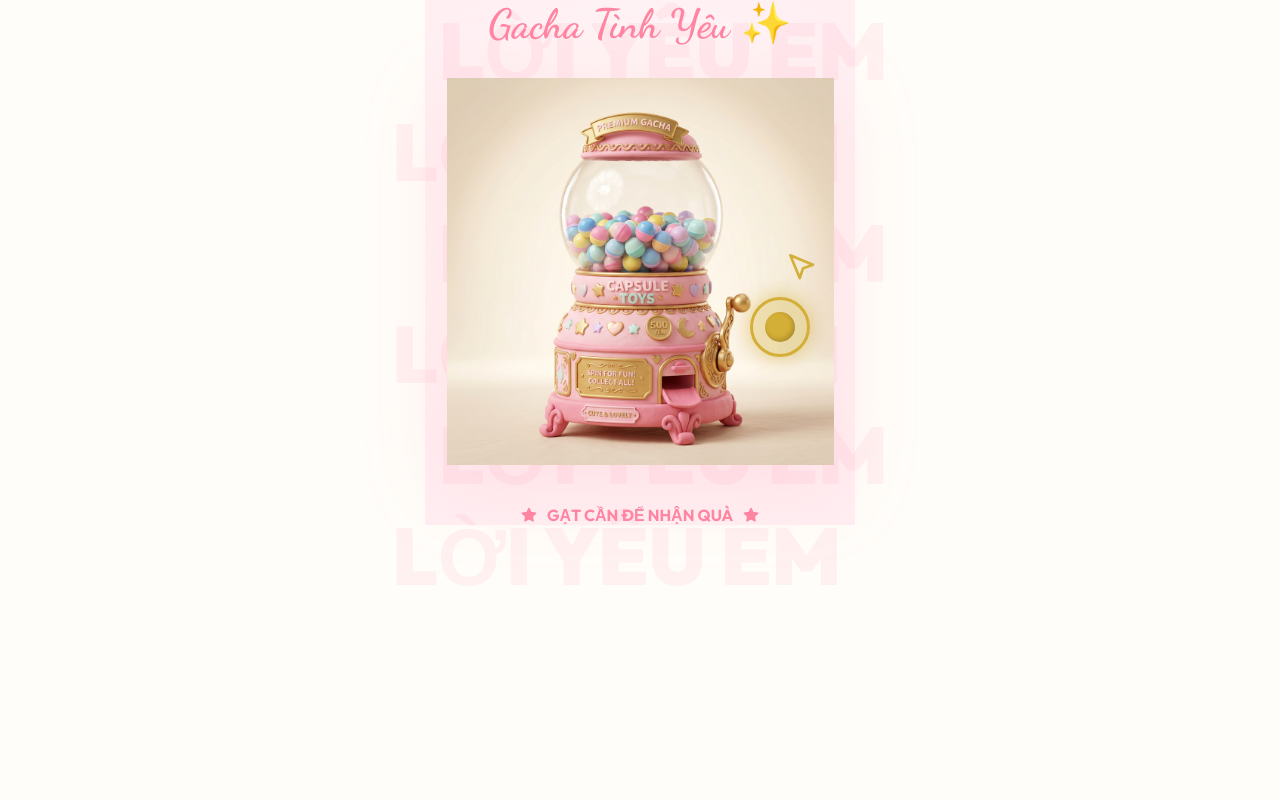
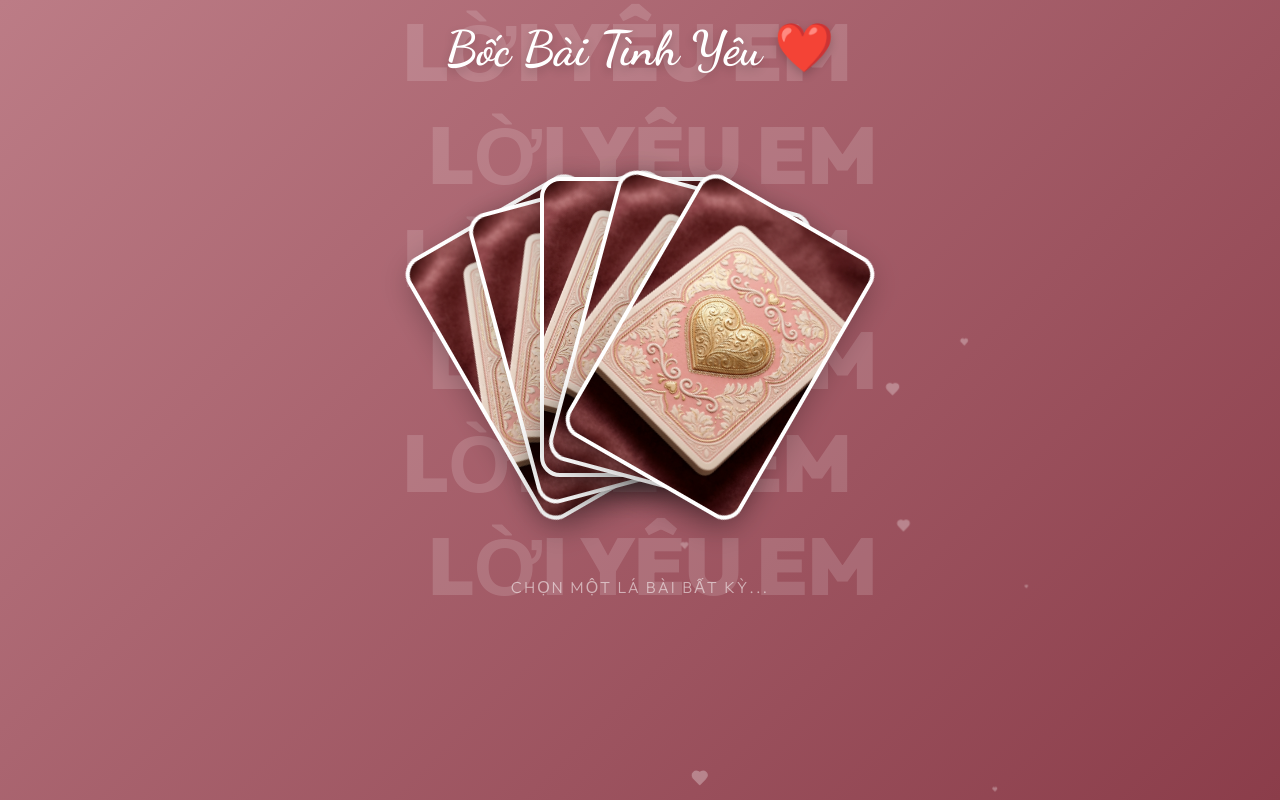
Before and after one commit to LukariLukari/loiyeuem, a React (Vite) app: page / in a window 1280 px wide. Shown: the top 800 px of the page. Built offline with nearby package versions, Linux system fonts and the light colour scheme.

Commit message:
Complete Pivot: Love Card Draw game with 3D flip effects and maroon aesthetic

```diff
--- a/src/App.jsx
+++ b/src/App.jsx
@@ -1,176 +1,160 @@
 import React, { useState } from 'react';
 import { motion, AnimatePresence } from 'framer-motion';
 import confetti from 'canvas-confetti';
-import { Heart, MousePointer2, RefreshCw, Star } from 'lucide-react';
+import { Heart, Sparkles, RotateCcw } from 'lucide-react';
 
 const App = () => {
-  const [phase, setPhase] = useState('start'); // start, pulling, capsule, choice, result
-  const [selected, setSelected] = useState(null);
+  const [selectedCard, setSelectedCard] = useState(null);
+  const [isFlipped, setIsFlipped] = useState(false);
 
-  const data = {
-    1: "Bé Classic: 'Em là mảnh ghép hoàn hảo nhất trong trái tim anh.' ❤️",
-    2: "Bé Flower: 'Cảm ơn em đã rực rỡ như một đóa hoa trong đời anh.' 🌸"
+  const cardMessages = [
+    "Càng bên em, anh càng thấy mình là người may mắn nhất thế gian. ❤️",
+    "Mọi con đường anh đi đều muốn có em sánh bước cùng. 🌸",
+    "Em là lý do để mỗi sáng anh thức dậy với một nụ cười. ✨",
+    "Trái tim anh chỉ có một ngăn, và nó đã dành trọn cho em rồi. 🌹",
+    "Yêu em không chỉ là lời nói, mà là từng hơi thở của anh. 💖"
+  ];
+
+  const handleCardClick = (index) => {
+    if (selectedCard !== null) return;
+
+    setSelectedCard(index);
+    setTimeout(() => {
+      setIsFlipped(true);
+      confetti({
+        particleCount: 100,
+        spread: 70,
+        origin: { y: 0.6 },
+        colors: ['#ff85a2', '#ffffff', '#bc7c86']
+      });
+    }, 600);
   };
 
-  const onPull = () => {
-    if (phase !== 'start') return;
-
-    setPhase('pulling');
-
-    // Shake and Lever motion
-    setTimeout(() => {
-      setPhase('capsule');
-    }, 1000);
-
-    // Show selection after capsule "rolls out"
-    setTimeout(() => {
-      confetti({
-        particleCount: 150,
-        spread: 70,
-        origin: { y: 0.7 }
-      });
-      setPhase('choice');
-    }, 2500);
+  const reset = () => {
+    setSelectedCard(null);
+    setIsFlipped(false);
   };
 
   return (
     <div className="container">
-      {/* Background Text Layer */}
+      {/* Background Text */}
       <div className="bg-text-container">
         {[...Array(6)].map((_, i) => (
           <motion.div
             key={i}
             className="bg-text"
             animate={{ x: i % 2 === 0 ? [-50, 50] : [50, -50] }}
-            transition={{ duration: 10, repeat: Infinity, repeatType: "reverse" }}
+            transition={{ duration: 15, repeat: Infinity, repeatType: "reverse", ease: "linear" }}
           >
             LỜI YÊU EM
           </motion.div>
         ))}
       </div>
 
-      <AnimatePresence mode="wait">
-        {(phase === 'start' || phase === 'pulling' || phase === 'capsule') && (
-          <motion.div
-            key="gacha-view"
-            className="gacha-wrapper"
-            initial={{ opacity: 0, scale: 0.9 }}
-            animate={{
-              opacity: 1,
-              scale: 1,
-              x: phase === 'pulling' ? [-2, 2, -2, 2, 0] : 0,
-              y: phase === 'pulling' ? [-1, 1, -1, 1, 0] : 0
-            }}
-            exit={{ opacity: 0, scale: 1.1, filter: 'blur(10px)' }}
+      <div className="header">
+        <motion.h1
+          initial={{ opacity: 0, y: -20 }}
+          animate={{ opacity: 1, y: 0 }}
         >
-            <div style={{ marginBottom: '30px', textAlign: 'center' }}>
-              <motion.h1
-                style={{ fontFamily: 'Dancing Script', color: '#ff85a2', fontSize: '2.5rem' }}
-                animate={{ scale: [1, 1.05, 1] }}
-                transition={{ repeat: Infinity, duration: 2 }}
-              >
-                Gacha Tình Yêu ✨
+          Bốc Bài Tình Yêu ❤️
         </motion.h1>
       </div>
 
-            <div className="machine-body">
-              <img src="/gacha-machine.png" alt="Machine" className="machine-img" />
+      <div className="card-deck">
+        <AnimatePresence>
+          {[0, 1, 2, 3, 4].map((i) => {
+            const isThisSelected = selectedCard === i;
+            const isAnySelected = selectedCard !== null;
 
-              {/* INTERACTIVE LEVER */}
+            if (isAnySelected && !isThisSelected) return null;
+
+            return (
               <motion.div
-                className="lever-visual"
-                onClick={onPull}
-                whileHover={{ scale: 1.1 }}
-                whileTap={{ scale: 0.9, y: 20 }}
+                key={i}
+                className="card-item"
+                layoutId={`card-${i}`}
+                initial={{
+                  rotate: (i - 2) * 15,
+                  x: (i - 2) * 40,
+                  y: Math.abs(i - 2) * 10,
+                  opacity: 0
+                }}
                 animate={{
-                  y: phase === 'pulling' ? [0, 30, 0] : 0,
-                  boxShadow: phase === 'start' ? ["0 0 10px rgba(212,175,55,0.4)", "0 0 30px rgba(212,175,55,0.8)", "0 0 10px rgba(212,175,55,0.4)"] : "0 0 10px rgba(212,175,55,0.4)"
+                  rotate: isThisSelected ? 0 : (i - 2) * 15,
+                  x: isThisSelected ? 0 : (i - 2) * 40,
+                  y: isThisSelected ? 0 : Math.abs(i - 2) * 10,
+                  scale: isThisSelected ? 1.2 : 1,
+                  opacity: 1,
+                  rotateY: isThisSelected && isFlipped ? 180 : 0
                 }}
-                transition={{ duration: phase === 'pulling' ? 0.5 : 1.5, repeat: phase === 'start' ? Infinity : 0 }}
+                exit={{ opacity: 0, scale: 0.5, transition: { duration: 0.2 } }}
+                onClick={() => handleCardClick(i)}
+                whileHover={!isAnySelected ? { y: -20, transition: { duration: 0.2 } } : {}}
               >
-                <div className="lever-handle" />
-                {phase === 'start' && (
-                  <div className="click-indicator">
-                    <MousePointer2 size={32} />
+                {/* Back Face */}
+                <div className="card-face card-back" />
+
+                {/* Front Face */}
+                <div className="card-face card-front">
+                  <div className="card-front-content">
+                    <Heart size={48} color="#bc7c86" fill="#bc7c86" />
+                    <p className="card-front-text">
+                      {cardMessages[i]}
+                    </p>
+                    <Sparkles color="#ff85a2" />
                   </div>
-                )}
+                </div>
               </motion.div>
-
-              {/* CAPSULE DROP */}
-              {phase === 'capsule' && (
-                <motion.div
-                  className="capsule-out"
-                  initial={{ y: -60, x: 20, opacity: 0 }}
-                  animate={{
-                    y: [0, 80],
-                    x: [20, 50],
-                    opacity: 1,
-                    rotate: 720
-                  }}
-                  transition={{ duration: 1, ease: "bounceOut" }}
-                />
-              )}
+            );
+          })}
+        </AnimatePresence>
       </div>
 
-            <div style={{ marginTop: '40px', color: '#ff85a2', fontWeight: 'bold', display: 'flex', alignItems: 'center', gap: '10px' }}>
-              <Star fill="#ff85a2" size={16} /> GẠT CẦN ĐỂ NHẬN QUÀ <Star fill="#ff85a2" size={16} />
-            </div>
+      {!selectedCard && (
+        <motion.div
+          className="instruction"
+          animate={{ opacity: [0.4, 1, 0.4] }}
+          transition={{ repeat: Infinity, duration: 2 }}
+        >
+          CHỌN MỘT LÁ BÀI BẤT KỲ...
         </motion.div>
       )}
 
-        {phase === 'choice' && (
-          <motion.div
-            key="choice-view"
-            className="selection-view"
-            initial={{ opacity: 0, y: 100 }}
-            animate={{ opacity: 1, y: 0 }}
+      {isFlipped && (
+        <motion.button
+          initial={{ opacity: 0 }}
+          animate={{ opacity: 1 }}
+          className="button-reset"
+          onClick={reset}
         >
-            <h2 style={{ fontFamily: 'Dancing Script', fontSize: '2.5rem', color: '#ff85a2' }}>Chọn quà của em!</h2>
-            <div className="kitty-grid">
-              <motion.div
-                className="kitty-card-premium"
-                whileTap={{ scale: 0.95 }}
-                onClick={() => { setSelected(1); setPhase('result'); }}
-              >
-                <img src="/kitty1.png" alt="K1" style={{ width: '80px' }} />
-                <p style={{ marginTop: '10px', color: '#ff85a2', fontWeight: 'bold' }}>Bé Classic</p>
-              </motion.div>
-              <motion.div
-                className="kitty-card-premium"
-                whileTap={{ scale: 0.95 }}
-                onClick={() => { setSelected(2); setPhase('result'); }}
-              >
-                <img src="/kitty2.png" alt="K2" style={{ width: '80px' }} />
-                <p style={{ marginTop: '10px', color: '#ff85a2', fontWeight: 'bold' }}>Bé Flower</p>
-              </motion.div>
-            </div>
-          </motion.div>
+          <RotateCcw size={18} style={{ verticalAlign: 'middle', marginRight: '5px' }} />
+          Bốc lại nhé
+        </motion.button>
       )}
 
-        {phase === 'result' && (
+      {/* Floating Elements */}
+      {[...Array(15)].map((_, i) => (
         <motion.div
-            key="result-view"
-            className="modal-full"
-            initial={{ opacity: 0 }}
-            animate={{ opacity: 1 }}
-          >
-            <div className="message-box">
-              <Heart size={64} color="#ff85a2" fill="#ff85a2" style={{ margin: '0 auto' }} />
-              <p className="message-text-big">{data[selected]}</p>
-              <button
-                onClick={() => setPhase('start')}
-                style={{
-                  background: '#ff85a2', color: 'white', border: 'none',
-                  padding: '12px 30px', borderRadius: '30px', fontWeight: 'bold',
-                  display: 'flex', alignItems: 'center', gap: '10px', margin: '0 auto'
+          key={i}
+          className="sparkle"
+          initial={{
+            x: Math.random() * 400,
+            y: Math.random() * 800,
+            scale: 0
+          }}
+          animate={{
+            scale: [0, 1, 0],
+            y: '-=100'
+          }}
+          transition={{
+            duration: 2 + Math.random() * 3,
+            repeat: Infinity,
+            delay: Math.random() * 5
           }}
         >
-                <RefreshCw size={18} /> Chơi lại lần nữa nhé
-              </button>
-            </div>
+          <Heart size={Math.random() * 10 + 10} fill="white" opacity={0.3} />
         </motion.div>
-        )}
-      </AnimatePresence>
+      ))}
     </div>
   );
 };
--- a/src/index.css
+++ b/src/index.css
@@ -1,9 +1,10 @@
 :root {
-  --primary: #ff85a2;
-  --secondary: #ffd1dc;
-  --gold: #d4af37;
-  --bg: #fffdf9;
-  --text: #4a4a4a;
+  --primary: #9b4d5a;
+  --accent: #ff85a2;
+  --bg: #bc7c86;
+  --text: #ffffff;
+  --font-main: 'Outfit', sans-serif;
+  --font-accent: 'Dancing Script', cursive;
 }
 
 * {
@@ -14,8 +15,10 @@
 }
 
 body {
-  font-family: 'Outfit', sans-serif;
+  font-family: var(--font-main);
   background: var(--bg);
+  background: linear-gradient(135deg, #bc7c86 0%, #8b3d4a 100%);
+  color: var(--text);
   overflow: hidden;
   height: 100dvh;
 }
@@ -30,7 +33,7 @@ body {
   flex-direction: column;
   justify-content: center;
   align-items: center;
-  background: radial-gradient(circle at center, #fffdf9 0%, #ffeef2 100%);
+  padding: 20px;
 }
 
 /* Background Scrolling Text */
@@ -41,7 +44,7 @@ body {
   flex-direction: column;
   justify-content: space-around;
   align-items: center;
-  opacity: 0.1;
+  opacity: 0.15;
   z-index: 0;
   pointer-events: none;
 }
@@ -49,135 +52,109 @@ body {
 .bg-text {
   font-size: 10vh;
   font-weight: 900;
-  color: var(--primary);
+  color: #fff;
   white-space: nowrap;
 }
 
-/* Gacha Machine Section */
-.gacha-wrapper {
+/* Card Deck Section */
+.card-deck {
   position: relative;
-  width: 90%;
+  width: 100%;
+  height: 400px;
+  display: flex;
+  justify-content: center;
+  align-items: center;
+  perspective: 1000px;
   z-index: 10;
+}
+
+.card-item {
+  position: absolute;
+  width: 200px;
+  height: 300px;
+  cursor: pointer;
+  transform-style: preserve-3d;
+  transition: transform 0.6s cubic-bezier(0.4, 0, 0.2, 1);
+}
+
+.card-face {
+  position: absolute;
+  width: 100%;
+  height: 100%;
+  backface-visibility: hidden;
+  border-radius: 20px;
+  box-shadow: 0 10px 30px rgba(0,0,0,0.3);
+  overflow: hidden;
+}
+
+.card-back {
+  background-image: url('/card-back.png');
+  background-size: cover;
+  background-position: center;
+  border: 4px solid #fff;
+}
+
+.card-front {
+  background: #fff;
+  color: var(--primary);
+  transform: rotateY(180deg);
+  display: flex;
+  flex-direction: column;
+  justify-content: center;
+  align-items: center;
+  padding: 30px;
+  text-align: center;
+  border: 8px solid #fff5f7;
+}
+
+.card-front-content {
   display: flex;
   flex-direction: column;
   align-items: center;
+  gap: 20px;
 }
 
-.machine-body {
-  position: relative;
-  width: 100%;
+.card-front-text {
+  font-family: var(--font-accent);
+  font-size: 1.8rem;
+  line-height: 1.3;
 }
 
-.machine-img {
-  width: 100%;
-  height: auto;
-  display: block;
-  filter: drop-shadow(0 20px 40px rgba(255, 133, 162, 0.2));
+/* UI Overlay */
+.header {
+  margin-bottom: 50px;
+  text-align: center;
+  z-index: 10;
 }
 
-/* THE LEVER - Making it very obvious */
-.lever-visual {
-  position: absolute;
-  right: 6%;
-  bottom: 28%;
-  width: 60px;
-  height: 60px;
-  background: rgba(212, 175, 55, 0.3);
-  border: 3px solid var(--gold);
-  border-radius: 50%;
-  display: flex;
-  justify-content: center;
-  align-items: center;
-  cursor: pointer;
-  z-index: 20;
-  box-shadow: 0 0 20px rgba(212, 175, 55, 0.5);
+.header h1 {
+  font-family: var(--font-accent);
+  font-size: 3rem;
+  text-shadow: 0 4px 10px rgba(0,0,0,0.2);
 }
 
-.lever-handle {
-  width: 30px;
-  height: 30px;
-  background: var(--gold);
-  border-radius: 50%;
-  box-shadow: inset -2px -2px 5px rgba(0,0,0,0.2);
+.instruction {
+  margin-top: 50px;
+  font-weight: 300;
+  letter-spacing: 2px;
+  opacity: 0.8;
+  z-index: 10;
 }
 
-.click-indicator {
+/* Animations */
+.sparkle {
   position: absolute;
-  top: -40px;
-  right: -10px;
-  color: var(--gold);
-  animation: bounce 1s infinite;
+  pointer-events: none;
+  z-index: 5;
 }
 
-@keyframes bounce {
-  0%, 100% { transform: translateY(0); }
-  50% { transform: translateY(-10px); }
+.button-reset {
+  margin-top: 30px;
+  background: rgba(255,255,255,0.2);
+  border: 1px solid rgba(255,255,255,0.4);
+  color: white;
+  padding: 10px 20px;
+  border-radius: 20px;
+  backdrop-filter: blur(5px);
+  font-weight: 500;
 }
-
-/* Capsule Reveal */
-.capsule-out {
-  position: absolute;
-  bottom: 15%;
-  left: 45%;
-  width: 50px;
-  height: 50px;
-  background: linear-gradient(to bottom, #ff85a2 50%, white 50%);
-  border-radius: 50%;
-  border: 2px solid white;
-  box-shadow: 0 5px 15px rgba(0,0,0,0.2);
-  z-index: 15;
-}
-
-/* Selection Screen */
-.selection-view {
-  width: 100%;
-  padding: 20px;
-  text-align: center;
-}
-
-.kitty-grid {
-  display: grid;
-  grid-template-columns: 1fr 1fr;
-  gap: 15px;
-  margin-top: 30px;
-}
-
-.kitty-card-premium {
-  background: white;
-  border-radius: 25px;
-  padding: 20px;
-  display: flex;
-  flex-direction: column;
-  align-items: center;
-  box-shadow: 0 10px 25px rgba(255, 133, 162, 0.1);
-  border: 2px solid transparent;
-}
-
-.kitty-card-premium:active {
-  border-color: var(--primary);
-  background: #fff5f7;
-}
-
-/* Modal */
-.modal-full {
-  position: fixed;
-  inset: 0;
-  background: rgba(255, 255, 255, 0.95);
-  display: flex;
-  justify-content: center;
-  align-items: center;
-  z-index: 1000;
-  padding: 30px;
-}
-
-.message-box {
-  text-align: center;
-  max-width: 350px;
-}
-
-.message-text-big {
-  font-family: 'Dancing Script', cursive;
-  font-size: 2.2rem;
-  color: var(--primary);
-  margin: 30px 0;
-}
```
Also changed, not shown: public/card-back.png (added). Lines whose indentation alone changed are shown as unchanged.
